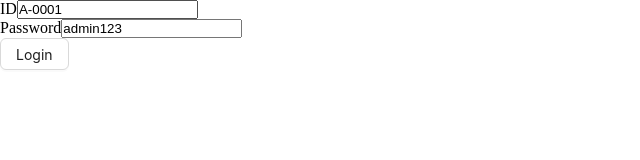
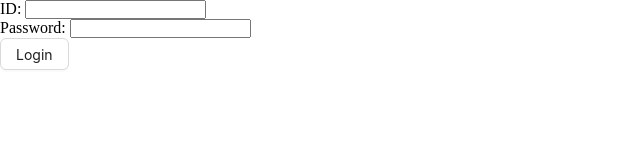
Before and after one commit to subas-roy/phum-client, a React (Vite) app: page /login in a window 1280 px wide. Shown: the top 160 px of the page, without its empty margins (0-640 px from the left). Built offline with nearby package versions, Linux system fonts and the light colour scheme.

Commit message:
Share form context using FormProvider

```diff
--- a/src/components/form/PHForm.tsx
+++ b/src/components/form/PHForm.tsx
@@ -1,9 +1,13 @@
-import { useForm } from 'react-hook-form';
+import { FormProvider, useForm } from 'react-hook-form';
 
 const PHForm = ({ onSubmit, children }) => {
-  const { handleSubmit } = useForm();
+  const methods = useForm();
 
-  return <form onSubmit={handleSubmit(onSubmit)}>{children}</form>;
+  return (
+    <FormProvider {...methods}>
+      <form onSubmit={methods.handleSubmit(onSubmit)}>{children}</form>
+    </FormProvider>
+  );
 };
 
 export default PHForm;
--- /dev/null
+++ b/src/components/form/PHInput.tsx
@@ -0,0 +1,13 @@
+import { useFormContext } from 'react-hook-form';
+
+const PHInput = ({ type, name, label }) => {
+  const { register } = useFormContext();
+  return (
+    <>
+      {label ? label : null}
+      <input type={type} id={name} {...register(name)} />
+    </>
+  );
+};
+
+export default PHInput;
--- a/src/pages/Login.tsx
+++ b/src/pages/Login.tsx
@@ -7,17 +7,18 @@
 import { useNavigate } from 'react-router-dom';
 import { toast } from 'sonner';
 import PHForm from '../components/form/PHForm';
+import PHInput from '../components/form/PHInput';
 
 const Login = () => {
   const navigate = useNavigate();
   const dispatch = useAppDispatch();
 
-  const { register, handleSubmit } = useForm({
-    defaultValues: {
-      id: 'A-0001',
-      password: 'admin123',
-    },
-  });
+  // const { register, handleSubmit } = useForm({
+  //   defaultValues: {
+  //     id: 'A-0001',
+  //     password: 'admin123',
+  //   },
+  // });
 
   const [login] = useLoginMutation();
 
@@ -43,14 +44,10 @@
   return (
     <PHForm onSubmit={onSubmit}>
       <div>
-        <div>
-          <label htmlFor="id">ID</label>
-          <input type="text" id="id" {...register('id')} />
-        </div>
-        <div>
-          <label htmlFor="password">Password</label>
-          <input type="text" id="password" {...register('password')} />
-        </div>
+        <PHInput type="text" name="userId" label="ID: " />
+      </div>
+      <div>
+        <PHInput type="text" name="password" label="Password: " />
       </div>
       <Button htmlType="submit">Login</Button>
     </PHForm>
```
